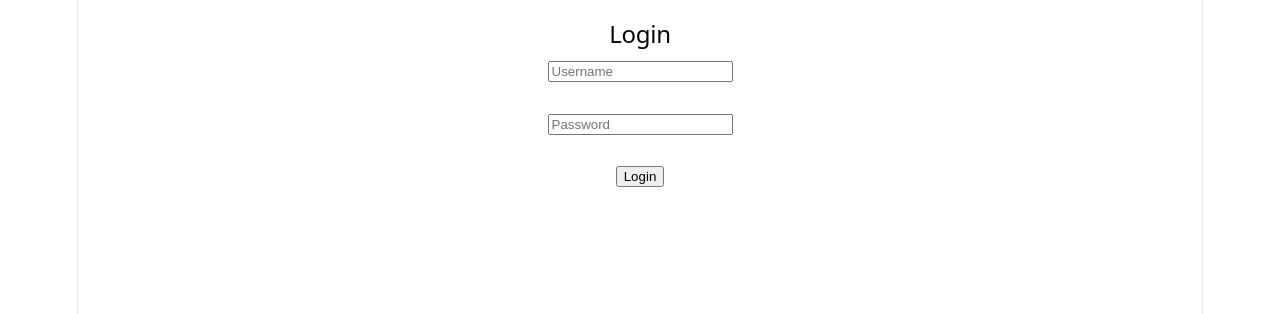
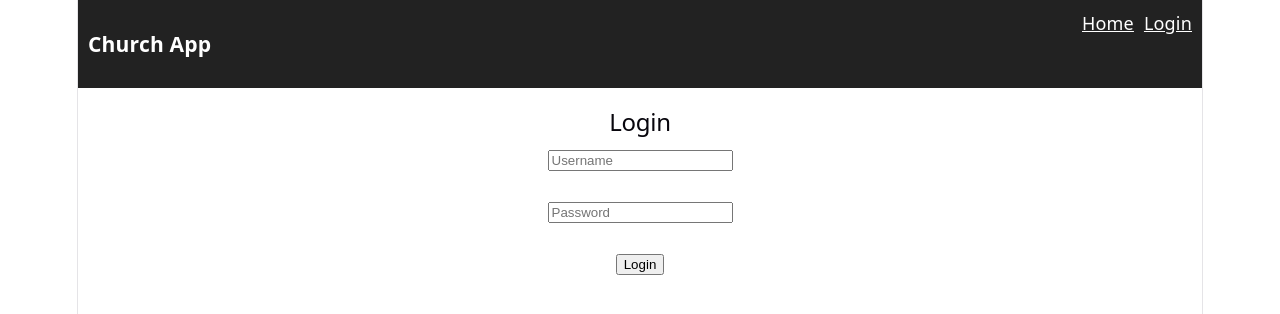
Before and after one commit to leoseis/frontendchurch, a React app: page /login in a window 1280 px wide. Shown: the top 314 px of the page. Built offline with nearby package versions, Linux system fonts and the light colour scheme; the HTML template or start-up script is replaced by a standard one.

Commit message:
added the navbar

```diff
--- a/src/App.jsx
+++ b/src/App.jsx
@@ -2,10 +2,12 @@ import { BrowserRouter as Router, Routes, Route } from "react-router-dom";
 import Announcements from "./pages/Announcements";
 import Login from "./pages/Login";
 import ProtectedRoute from "./components/ProtectedRoute";
+import Navbar from "./components/Navbar";
 
 function App() {
   return (
     <Router>
+      <Navbar />
       <Routes>
         <Route path="/login" element={<Login />} />
 
--- /dev/null
+++ b/src/components/Navbar.jsx
@@ -0,0 +1,31 @@
+import { Link } from "react-router-dom";
+
+function Navbar() {
+  const token = localStorage.getItem("access");
+
+  return (
+    <nav style={{
+      padding: "10px",
+      background: "#222",
+      color: "#fff",
+      display: "flex",
+      justifyContent: "space-between"
+    }}>
+      <h3>Church App</h3>
+
+      <div>
+        <Link to="/" style={{ color: "#fff", marginRight: "10px" }}>
+          Home
+        </Link>
+
+        {!token && (
+          <Link to="/login" style={{ color: "#fff" }}>
+            Login
+          </Link>
+        )}
+      </div>
+    </nav>
+  );
+}
+
+export default Navbar;
```
